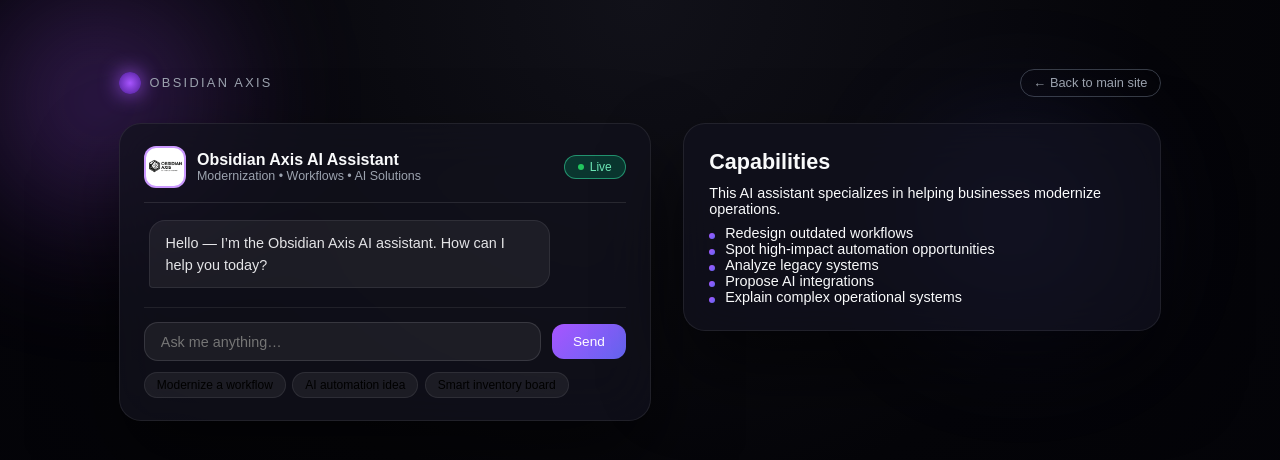
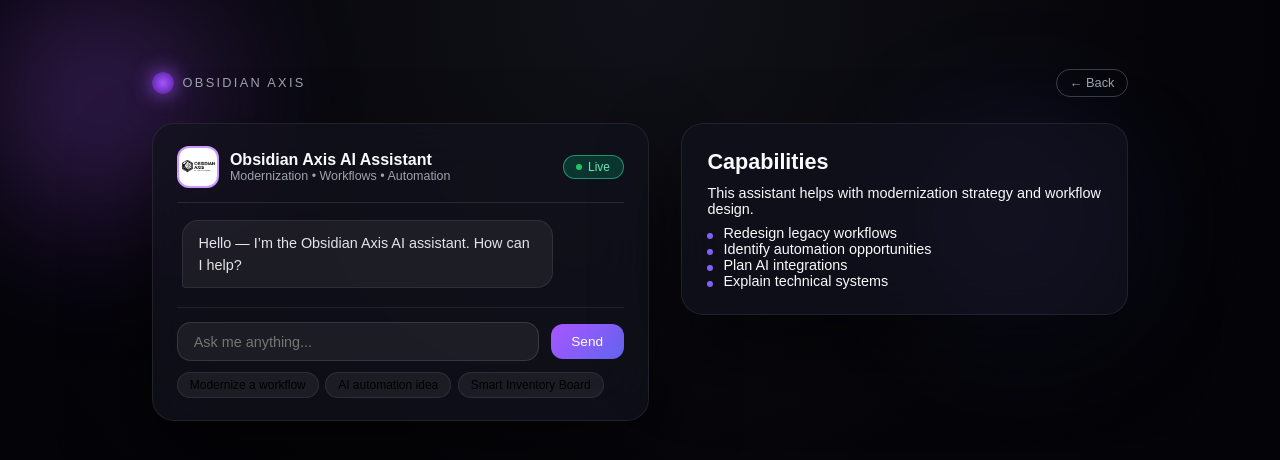
Before and after one commit to omranhqashou-design/obsidian-axis-site, a website: page chatbot/chatbot.html in a window 1280 px wide. Drawn offline with Linux system fonts and the light colour scheme.

Commit message:
Update chatbot.html

```diff
--- a/chatbot/chatbot.html
+++ b/chatbot/chatbot.html
@@ -2,20 +2,19 @@
 <html lang="en">
 <head>
   <meta charset="UTF-8" />
-    <title>Obsidian Axis Chatbot</title>
+  <title>Obsidian Axis AI Assistant</title>
   <link rel="stylesheet" href="chatbot.css" />
 </head>
 
 <body>
 
-    <!-- Background glows -->
+  <!-- Background Glows -->
   <div class="orb orb-1"></div>
   <div class="orb orb-2"></div>
   <div class="orb orb-3"></div>
 
-    <!-- Center wrapper -->
+  <!-- Center Wrapper -->
   <div class="chat-wrapper">
-
     <div class="page-shell">
 
       <!-- Top Bar -->
@@ -24,26 +23,24 @@
           <div class="dot-logo"></div>
           <span class="brand">OBSIDIAN AXIS</span>
         </div>
-                <a href="../index.html" class="back-link">← Back to main site</a>
+        <a class="back-link" href="../index.html">← Back</a>
       </header>
 
-            <!-- Main Grid -->
+      <!-- GRID LAYOUT -->
       <main class="chat-layout">
 
-                <!-- Chat Card -->
+        <!-- CHAT CARD -->
         <section class="chat-card">
-
           <header class="chat-header">
             <div class="chat-title-row">
               <div class="chat-avatar">
-                                <img src="../obsidian-axis-logo.png" alt="Obsidian Axis Logo">
+                <img src="../obsidian-axis-logo.png" />
               </div>
               <div>
                 <div class="chat-title">Obsidian Axis AI Assistant</div>
-                                <div class="chat-subtitle">Modernization • Workflows • AI Solutions</div>
+                <div class="chat-subtitle">Modernization • Workflows • Automation</div>
               </div>
             </div>
-
             <div class="status-pill">
               <span class="status-dot"></span>Live
             </div>
@@ -51,50 +48,37 @@
 
           <!-- CHAT WINDOW -->
           <div id="chat-log" class="chat-log">
-                        <div class="msg msg-bot">
-                            Hello — I’m the Obsidian Axis AI assistant. How can I help you today?
-                        </div>
+            <div class="msg msg-bot">Hello — I’m the Obsidian Axis AI assistant. How can I help?</div>
           </div>
 
           <!-- INPUT AREA -->
           <form id="chat-form" class="chat-input-row">
-                        <input id="user-input" type="text" autocomplete="off" placeholder="Ask me anything…" />
-                        <button type="submit" id="send-btn">Send</button>
+            <input id="user-input" type="text" placeholder="Ask me anything..." />
+            <button id="send-btn" type="submit">Send</button>
           </form>
 
-                    <!-- QUICK HINTS -->
+          <!-- HINTS -->
           <div class="hint-row">
-                        <button type="button" class="hint-pill" data-hint="Help me modernize a workflow.">
-                            Modernize a workflow
-                        </button>
-                        <button type="button" class="hint-pill" data-hint="Explain an AI automation idea.">
-                            AI automation idea
-                        </button>
-                        <button type="button" class="hint-pill" data-hint="Describe a Smart Inventory Board.">
-                            Smart inventory board
-                        </button>
+            <button class="hint-pill" data-hint="Help me modernize a workflow.">Modernize a workflow</button>
+            <button class="hint-pill" data-hint="Explain an AI automation idea.">AI automation idea</button>
+            <button class="hint-pill" data-hint="Describe a Smart Inventory Board.">Smart Inventory Board</button>
           </div>
-
         </section>
 
         <!-- INFO PANEL -->
         <aside class="info-panel">
           <h2>Capabilities</h2>
-                    <p>This AI assistant specializes in helping businesses modernize operations.</p>
-
+          <p>This assistant helps with modernization strategy and workflow design.</p>
           <ul class="info-list">
-                        <li>Redesign outdated workflows</li>
-                        <li>Spot high-impact automation opportunities</li>
-                        <li>Analyze legacy systems</li>
-                        <li>Propose AI integrations</li>
-                        <li>Explain complex operational systems</li>
+            <li>Redesign legacy workflows</li>
+            <li>Identify automation opportunities</li>
+            <li>Plan AI integrations</li>
+            <li>Explain technical systems</li>
           </ul>
         </aside>
 
       </main>
-
     </div>
-
   </div>
 
   <script src="chatbot.js"></script>
```
Lines whose indentation alone changed are shown as unchanged.
